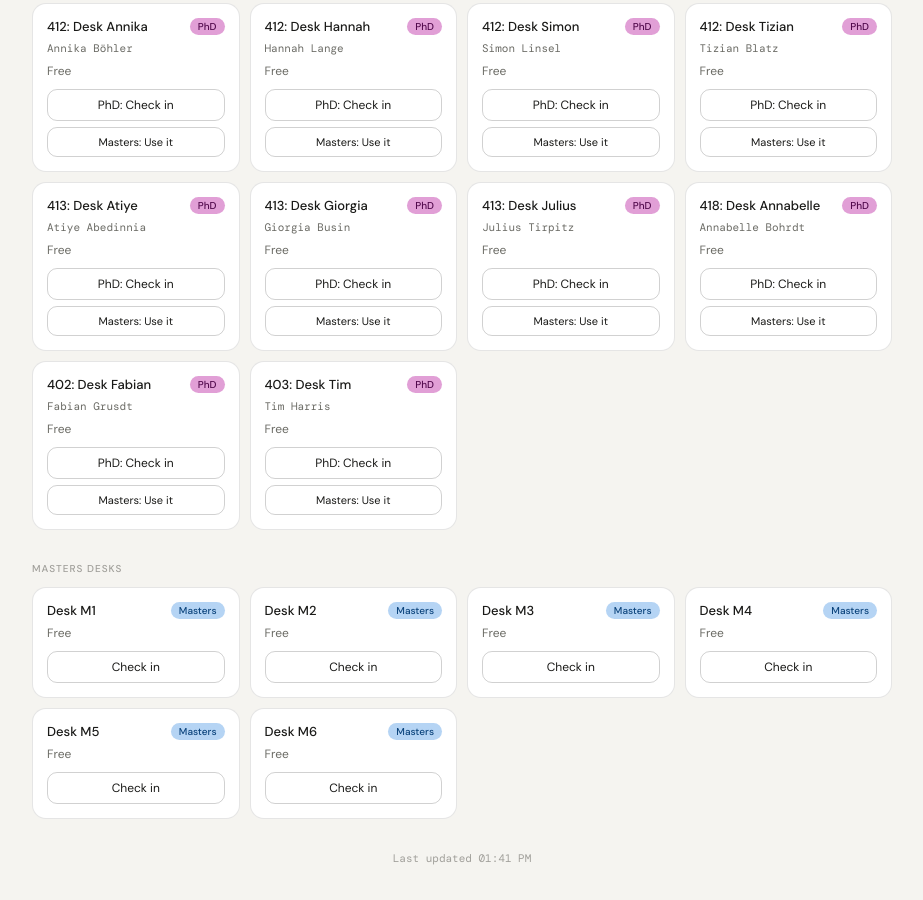
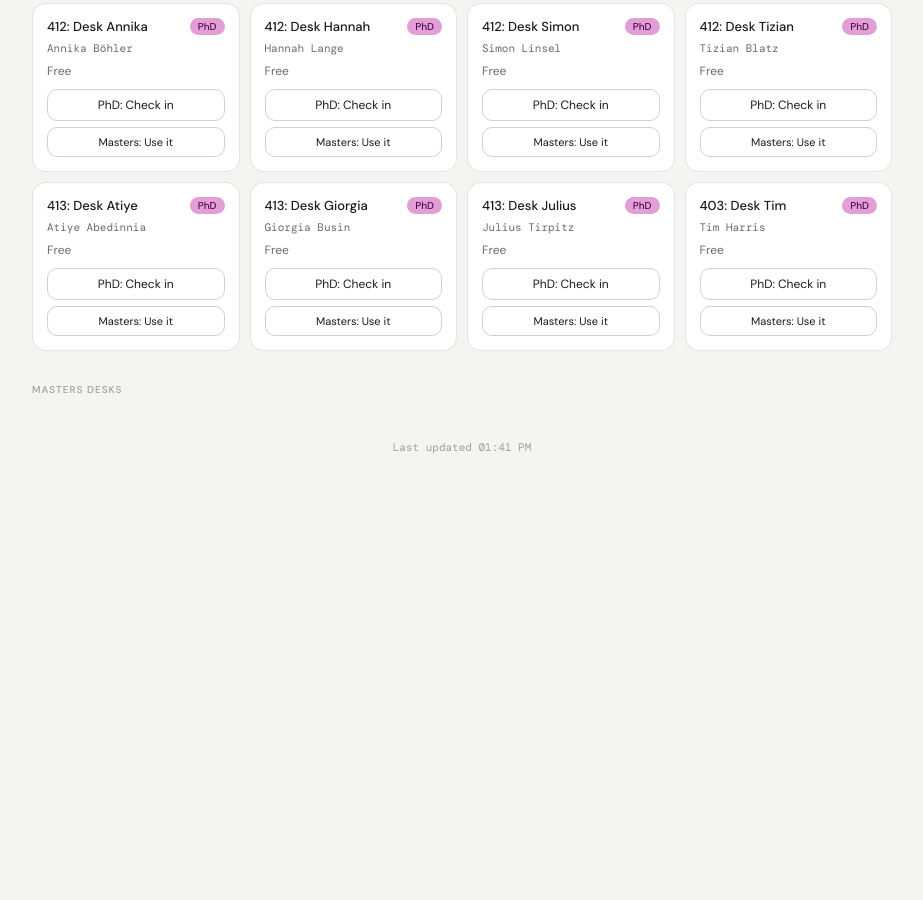
Before and after one commit to ankzvdw/ankzvdw.github.io, a plain HTML site: page index.html in a window 1280 px wide. Shown: the part 524-1424 px from the top of the page, without its empty margins (178-1101 px from the left). After the commit the page ends 1042 px from the top, so only its background shows below. Drawn offline with nearby package versions, Linux system fonts and the light colour scheme; no server answers.

Commit message:
Update desk entries in index.html
Removed several desk entries and updated one entry.

```diff
--- a/index.html
+++ b/index.html
@@ -165,17 +165,10 @@ const DESKS = {
     { id: 'p9', name: '413: Desk Atiye', owner: 'Atiye Abedinnia' },
     { id: 'p10', name: '413: Desk Giorgia', owner: 'Giorgia Busin' },
     { id: 'p11', name: '413: Desk Julius', owner: 'Julius Tirpitz' },
-    { id: 'p12', name: '418: Desk Annabelle', owner: 'Annabelle Bohrdt' },
-    { id: 'p13', name: '402: Desk Fabian', owner: 'Fabian Grusdt' },
-    { id: 'p14', name: '403: Desk Tim', owner: 'Tim Harris' },
+    { id: 'p12', name: '403: Desk Tim', owner: 'Tim Harris' },
   ],
   master: [
-    { id: 'm1', name: 'Desk M1' },
-    { id: 'm2', name: 'Desk M2' },
-    { id: 'm3', name: 'Desk M3' },
-    { id: 'm4', name: 'Desk M4' },
-    { id: 'm5', name: 'Desk M5' },
-    { id: 'm6', name: 'Desk M6' },
+
   ]
 };
 
```
